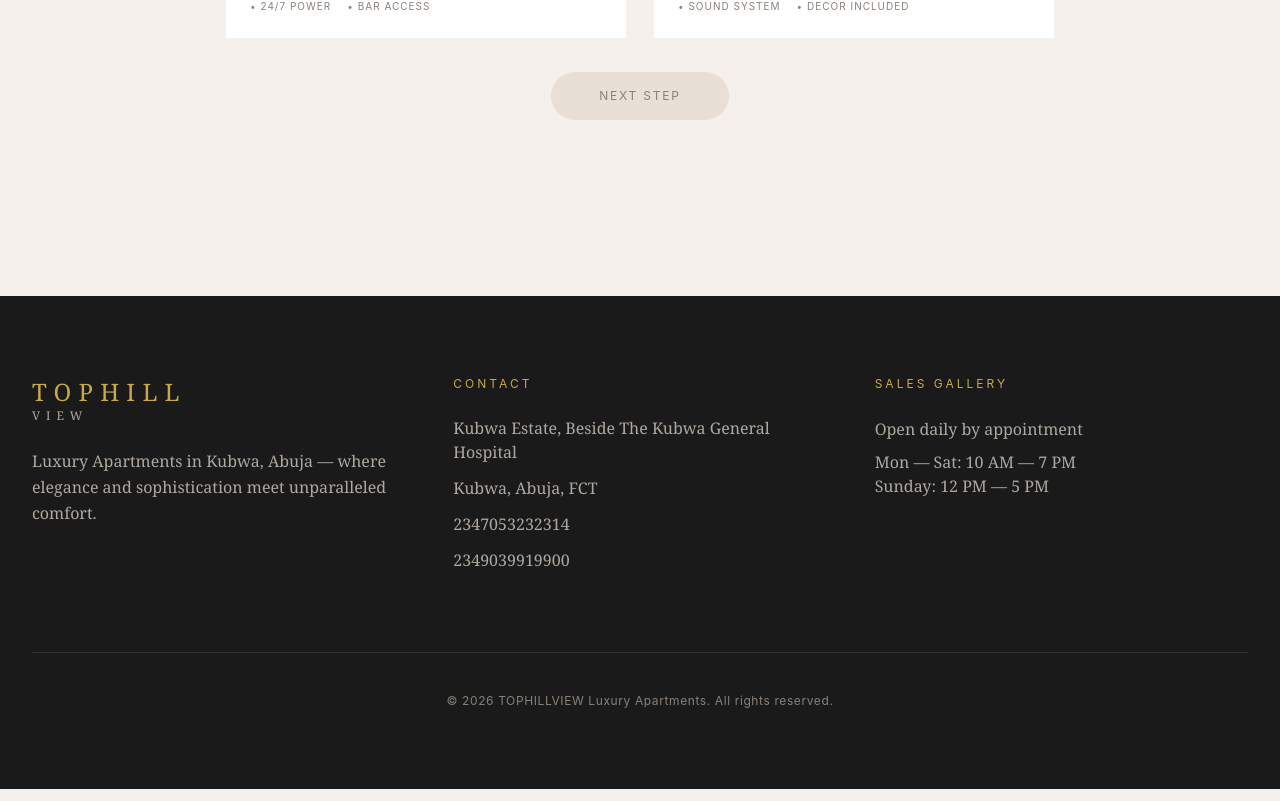
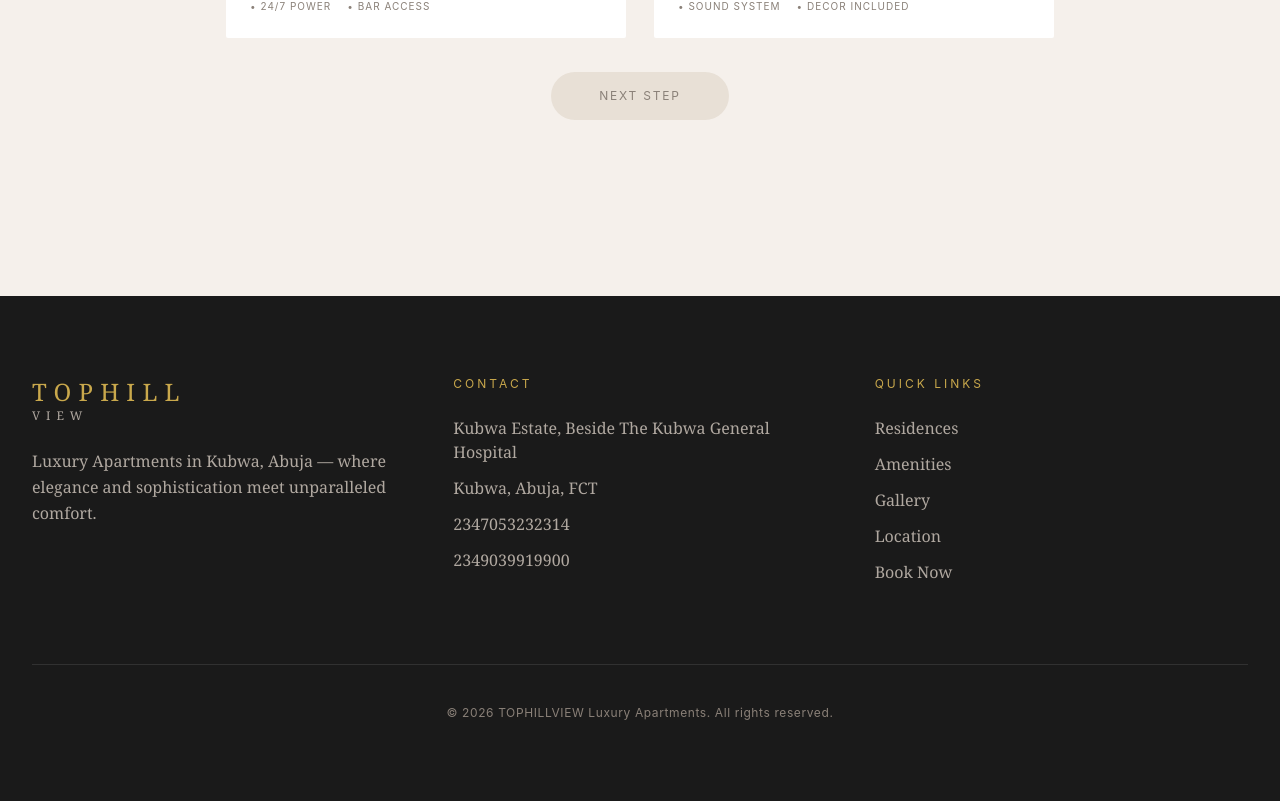
Before and after one commit to soloabe65/Tophillview, a Next.js app: page /booking in a window 1280 px wide. Shown: the part 1197-1998 px from the top of the page. Built offline with nearby package versions, Linux system fonts and the light colour scheme.

Commit message:
Remove address from Hero, fix nav links to use absolute paths, add nav links to footer

```diff
--- a/src/components/Footer.tsx
+++ b/src/components/Footer.tsx
@@ -38,17 +38,25 @@ export default function Footer() {
 
           <div>
             <h4 className="font-sans text-xs uppercase tracking-[0.25em] text-gold">
-              Sales Gallery
+              Quick Links
             </h4>
-            <p className="mt-6 font-body text-base leading-relaxed text-stone-light">
-              Open daily by appointment
-            </p>
-            <p className="mt-2 font-body text-base text-stone-light">
-              Mon — Sat: 10 AM — 7 PM
-            </p>
-            <p className="font-body text-base text-stone-light">
-              Sunday: 12 PM — 5 PM
-            </p>
+            <nav className="mt-6 flex flex-col gap-3">
+              <a href="/#residences" className="font-body text-base text-stone-light transition-colors hover:text-gold-light">
+                Residences
+              </a>
+              <a href="/#amenities" className="font-body text-base text-stone-light transition-colors hover:text-gold-light">
+                Amenities
+              </a>
+              <a href="/#gallery" className="font-body text-base text-stone-light transition-colors hover:text-gold-light">
+                Gallery
+              </a>
+              <a href="/#location" className="font-body text-base text-stone-light transition-colors hover:text-gold-light">
+                Location
+              </a>
+              <a href="/booking" className="font-body text-base text-stone-light transition-colors hover:text-gold-light">
+                Book Now
+              </a>
+            </nav>
           </div>
         </div>
 
--- a/src/components/Hero.tsx
+++ b/src/components/Hero.tsx
@@ -42,17 +42,6 @@ export default function Hero() {
       />
 
       <div className="relative flex h-full flex-col items-center justify-center px-6 text-center">
-        <motion.div
-          initial={{ opacity: 0, y: 40 }}
-          animate={{ opacity: 1, y: 0 }}
-          transition={{ duration: 1, delay: 0.3, ease: [0.16, 1, 0.3, 1] }}
-          className="mb-4"
-        >
-          <span className="font-sans text-xs uppercase tracking-[0.4em] text-gold-light">
-            Kubwa Estate, Beside The Kubwa General Hospital
-          </span>
-        </motion.div>
-
         <motion.h1
           initial={{ opacity: 0, y: 40 }}
           animate={{ opacity: 1, y: 0 }}
@@ -64,16 +53,6 @@ export default function Hero() {
           <span className="text-gold">VIEW</span>
         </motion.h1>
 
-        <motion.p
-          initial={{ opacity: 0, y: 30 }}
-          animate={{ opacity: 1, y: 0 }}
-          transition={{ duration: 0.8, delay: 0.8, ease: [0.16, 1, 0.3, 1] }}
-          className="mt-6 max-w-2xl font-body text-lg leading-relaxed text-white/70 md:text-xl"
-        >
-          Kubwa Estate, Beside The Kubwa General Hospital — where elegance and
-          sophistication meet unparalleled comfort.
-        </motion.p>
-
         <motion.div
           initial={{ opacity: 0, y: 20 }}
           animate={{ opacity: 1, y: 0 }}
@@ -81,13 +60,13 @@ export default function Hero() {
           className="mt-10 flex gap-6"
         >
           <a
-            href="#residences"
+            href="/#residences"
             className="rounded-full border border-gold bg-gold px-10 py-4 font-sans text-xs uppercase tracking-[0.15em] text-charcoal transition-all duration-300 hover:bg-gold-dark hover:border-gold-dark"
           >
             Explore Apartments
           </a>
           <a
-            href="#gallery"
+            href="/#gallery"
             className="rounded-full border border-white/40 px-10 py-4 font-sans text-xs uppercase tracking-[0.15em] text-white transition-all duration-300 hover:border-white hover:bg-white/10"
           >
             View Gallery
--- a/src/components/Navbar.tsx
+++ b/src/components/Navbar.tsx
@@ -4,10 +4,10 @@ import { useState, useEffect } from "react";
 import { motion, AnimatePresence } from "framer-motion";
 
 const navLinks = [
-  { label: "Residences", href: "#residences" },
-  { label: "Amenities", href: "#amenities" },
-  { label: "Gallery", href: "#gallery" },
-  { label: "Location", href: "#location" },
+  { label: "Residences", href: "/#residences" },
+  { label: "Amenities", href: "/#amenities" },
+  { label: "Gallery", href: "/#gallery" },
+  { label: "Location", href: "/#location" },
 ];
 
 export default function Navbar() {
@@ -73,7 +73,7 @@ export default function Navbar() {
             Book Now
           </a>
           <a
-            href="#contact"
+            href="/#contact"
             className={`rounded-full border px-6 py-2.5 font-sans text-xs uppercase tracking-[0.15em] transition-all duration-300 hover:bg-gold hover:text-charcoal hover:border-gold ${
               scrolled
                 ? "border-gold text-gold"
@@ -146,7 +146,7 @@ export default function Navbar() {
                 Book Now
               </a>
               <a
-                href="#contact"
+                href="/#contact"
                 onClick={() => setMobileOpen(false)}
                 className="inline-block self-start rounded-full border border-gold px-8 py-3 font-sans text-xs uppercase tracking-[0.15em] text-gold transition-all hover:bg-gold hover:text-charcoal"
               >
```
